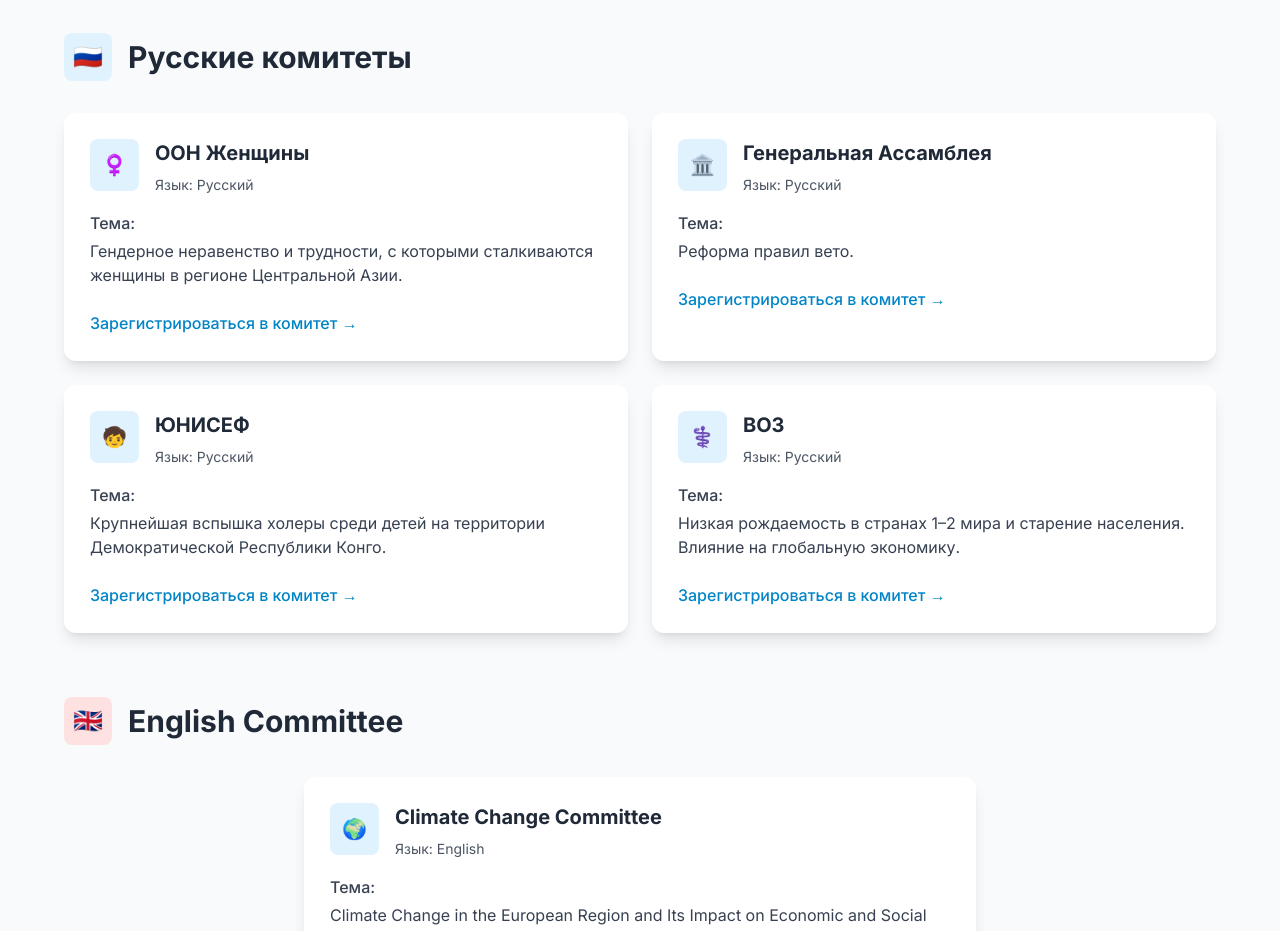
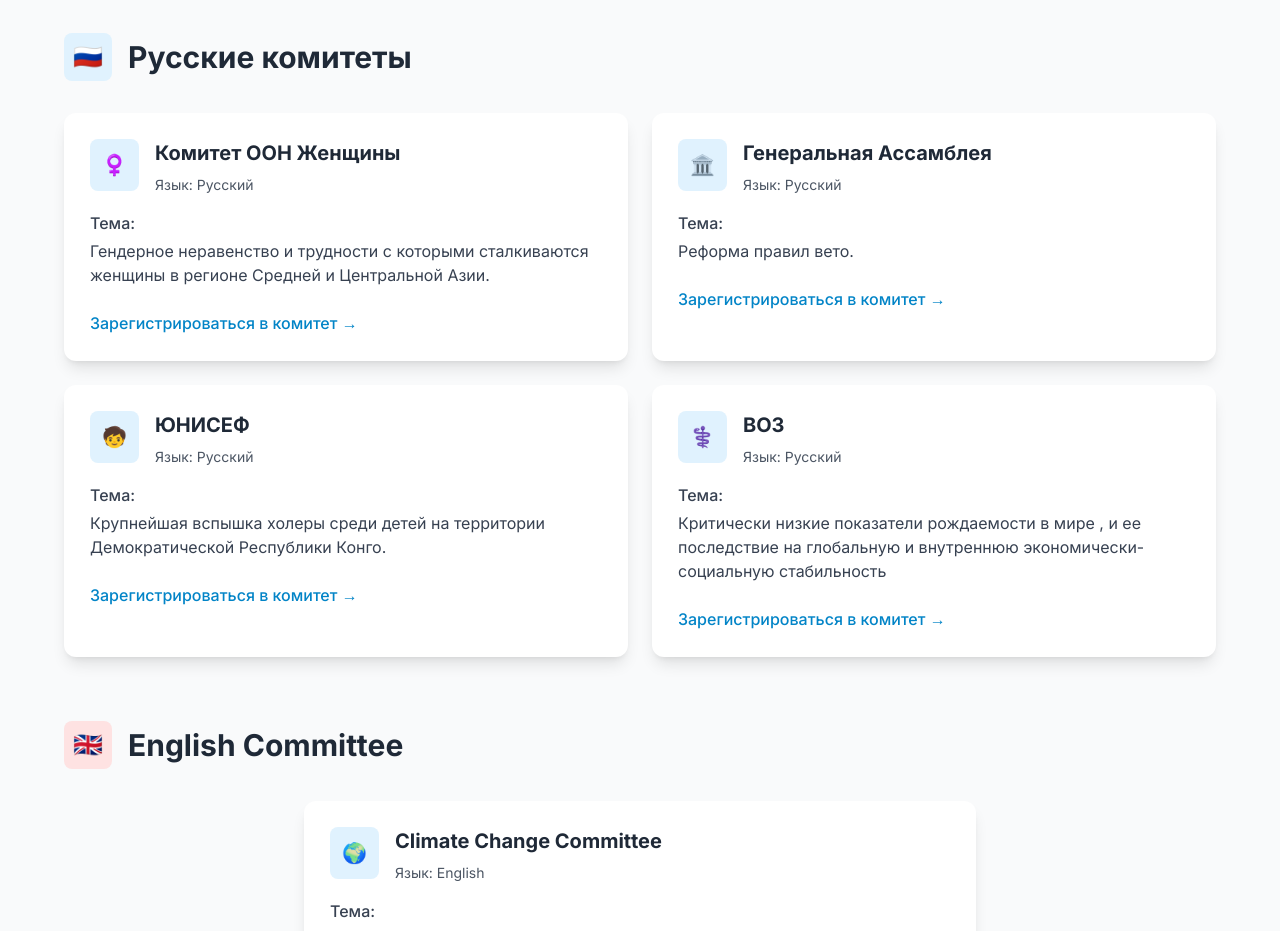
Before and after one commit to Username112233445566/NGMUN, a Next.js app: page / in a window 1280 px wide. Shown: the part 2120-3051 px from the top of the page. Built offline with nearby package versions, Linux system fonts and the light colour scheme.

Commit message:
Update Committees.tsx

```diff
--- a/app/components/Committees.tsx
+++ b/app/components/Committees.tsx
@@ -8,9 +8,9 @@
   const committees = [
     {
       id: 'un-women',
-      title: 'ООН Женщины',
+      title: 'Комитет ООН Женщины',
       language: 'Русский',
-      topic: 'Гендерное неравенство и трудности, с которыми сталкиваются женщины в регионе Центральной Азии.',
+      topic: 'Гендерное неравенство и трудности с которыми сталкиваются женщины в регионе Средней и Центральной Азии.',
       icon: '♀️'
     },
     {
@@ -31,7 +31,7 @@
       id: 'who',
       title: 'ВОЗ',
       language: 'Русский',
-      topic: 'Низкая рождаемость в странах 1–2 мира и старение населения. Влияние на глобальную экономику.',
+      topic: 'Критически низкие показатели рождаемости в мире , и ее последствие на глобальную и внутреннюю экономически-социальную стабильность',
       icon: '⚕️'
     },
     {
```
